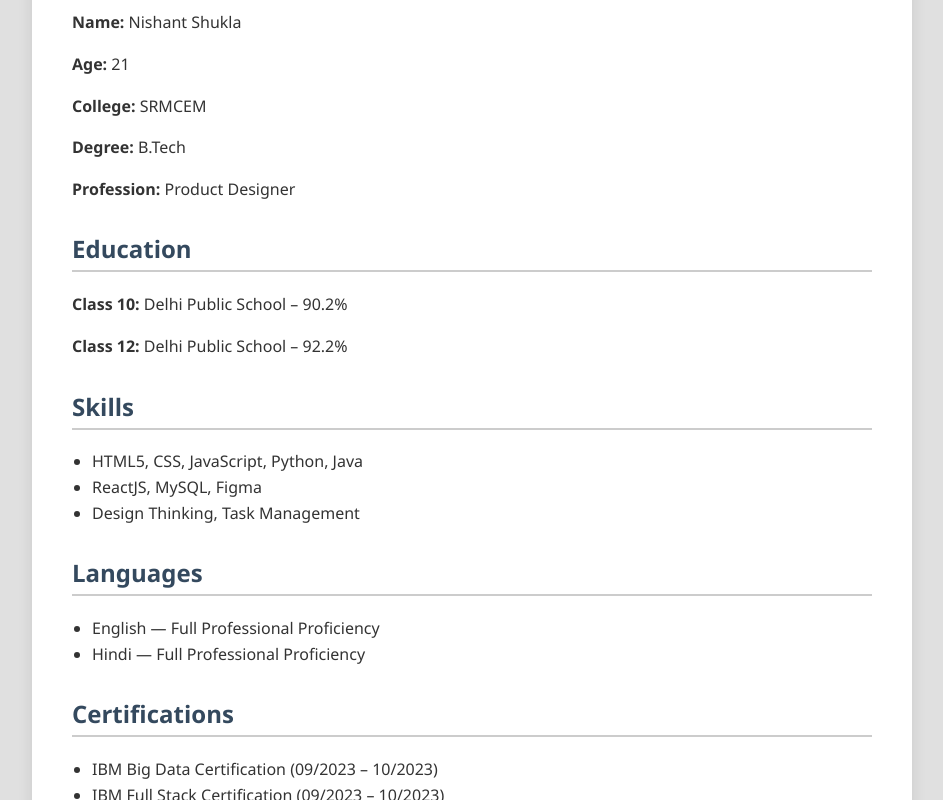
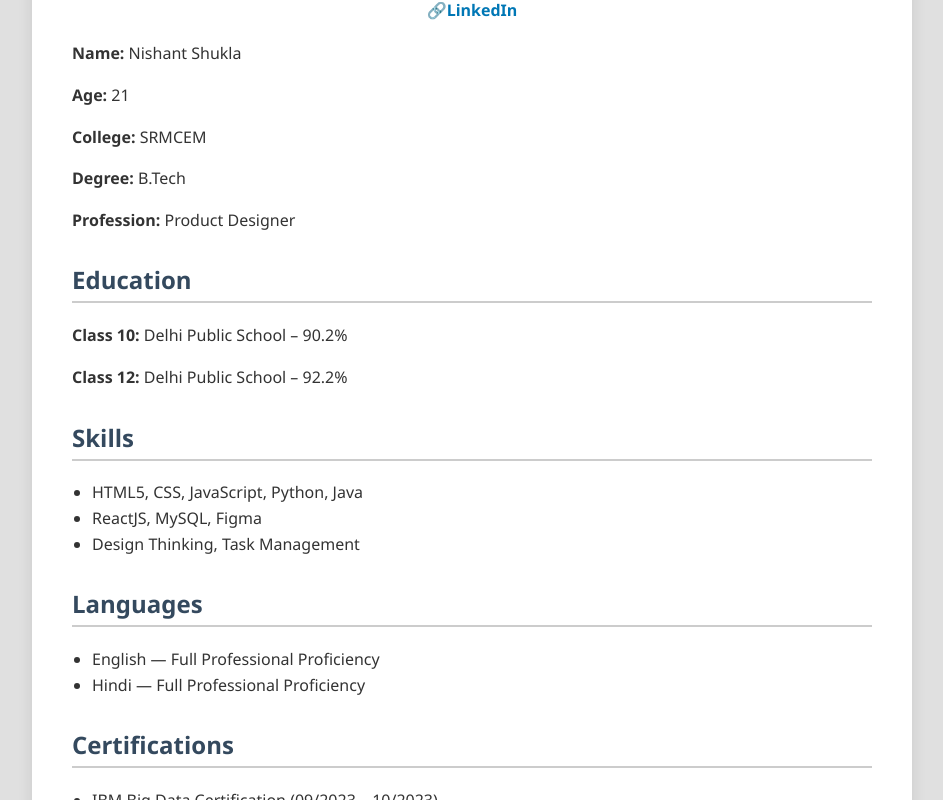
Before and after one commit to nishantshukla288/nishantshukla288.github.io, a plain HTML site: page index.html in a window 1280 px wide. Shown: the part 150-950 px from the top of the page, without its empty margins (168-1111 px from the left). Drawn offline with Linux system fonts and the light colour scheme.

Commit message:
Update index.html

```diff
--- a/index.html
+++ b/index.html
@@ -26,7 +26,22 @@
       font-size: 32px;
       color: #2c3e50;
       text-align: center;
-      margin-bottom: 10px;
+      margin-bottom: 5px;
+    }
+
+    .linkedin-top {
+      text-align: center;
+      margin-bottom: 20px;
+    }
+
+    .linkedin-top a {
+      color: #0077b5;
+      font-weight: bold;
+      text-decoration: none;
+    }
+
+    .linkedin-top a:hover {
+      text-decoration: underline;
     }
 
     h2 {
@@ -56,6 +71,11 @@
 <body>
   <div class="container">
     <h1>Resume</h1>
+    <div class="linkedin-top">
+      <a href="https://www.linkedin.com/in/nishant-shukla-uiux?utm_source=share&utm_campaign=share_via&utm_content=profile&utm_medium=android_app" target="_blank">
+        🔗LinkedIn
+      </a>
+    </div>
 
     <div class="section">
       <p><span class="highlight">Name:</span> Nishant Shukla</p>
```
